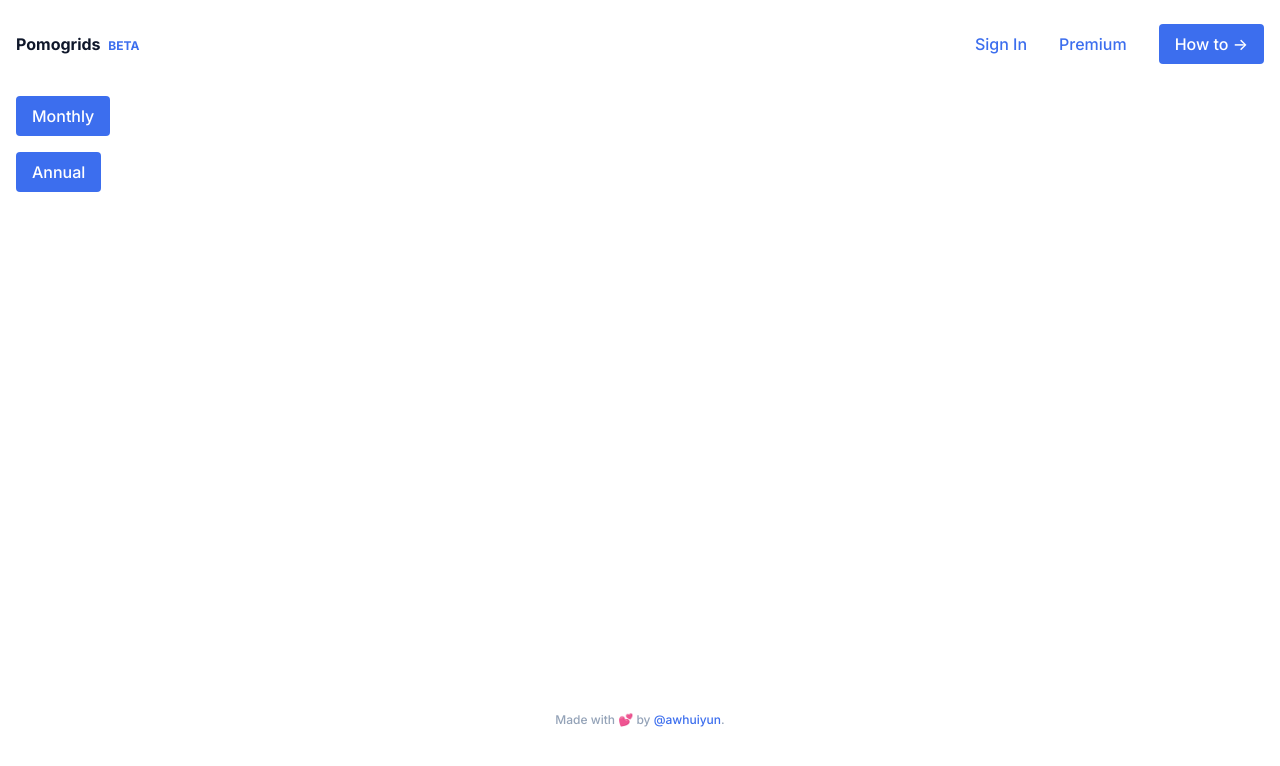
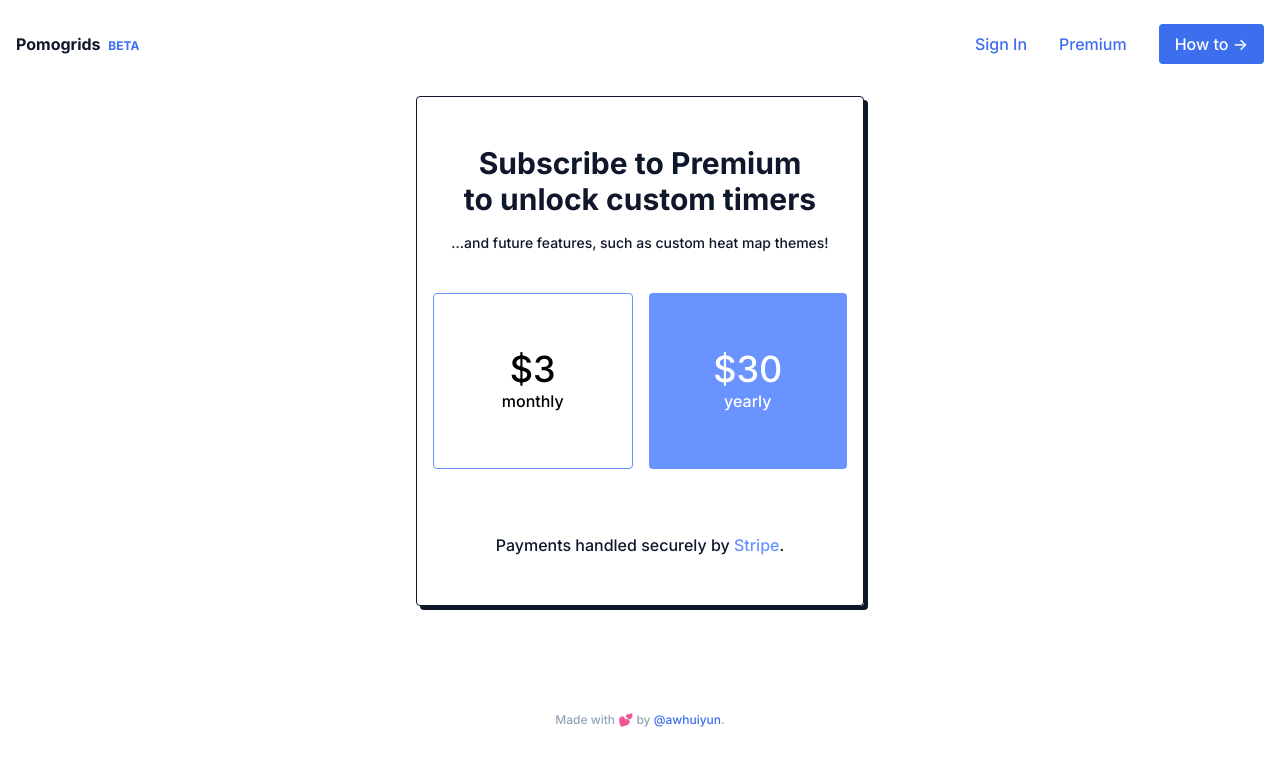
Before and after one commit to awhuiyun/pomogrids-prod, a Next.js app: page /get-premium in a window 1280 px wide. Shown: the top 766 px of the page. Built offline with nearby package versions, Linux system fonts and the light colour scheme; no server answers.

Commit message:
Updated UI for get-premium page

```diff
--- a/src/pages/get-premium/index.tsx
+++ b/src/pages/get-premium/index.tsx
@@ -1,9 +1,7 @@
-import { v4 as uuidv4 } from "uuid";
 import { useState } from "react";
 import { useRouter } from "next/router";
 import useUserStore from "@/stores/useUserStore";
 import useToastStore from "@/stores/useToastStore";
-import BaseButton from "@/components/base/BaseButton";
 import LoadingSpinner from "@/components/LoadingSpinner";
 import { createCheckOutSessionService } from "@/services/payments";
 
@@ -48,35 +46,56 @@ export default function GetPremiumPage() {
       setIsCheckoutSessionLoading(false);
     }
   }
+
+  function handleSubscribeMonthlyButton() {
+    // e.preventDefault();
+    handleClickSubscribe("monthly");
+  }
+
+  function handleSubscribeYearlyButton() {
+    handleClickSubscribe("yearly");
+  }
+
   if (isLoading) return <LoadingSpinner />;
   if (isCheckoutSessionLoading) return <LoadingSpinner />;
   return (
-    <div className="flex flex-col space-y-4">
-      <div
-        onClick={(e) => {
-          e.preventDefault();
-          handleClickSubscribe("monthly");
-        }}
-      >
-        <BaseButton
+    <div className="border border-slate-900 shadow-custom shadow-slate-900 rounded px-4 py-12 max-w-md h-fit mx-auto">
+      <h1 className="text-3xl font-bold text-center">
+        Subscribe to Premium <br />
+        to unlock custom timers
+      </h1>
+      <p className="mt-4 text-sm text-center">
+        ...and future features, such as custom heat map themes!
+      </p>
+      <div className="mt-10 flex flex-row space-x-4 mx-auto">
+        <button
           type="button"
-          label="Monthly"
-          className="text-white bg-blue4 px-4 py-2 w-fit"
-        />
+          className="text-black bg-blue0 border border-blue3 w-full h-44 rounded"
+          onClick={handleSubscribeMonthlyButton}
+        >
+          <span className="text-4xl">$3</span> <br />
+          monthly
+        </button>
+        <button
+          type="button"
+          className="text-white bg-blue3 w-full h-44 rounded"
+          onClick={handleSubscribeYearlyButton}
+        >
+          <span className="text-4xl">$30</span> <br />
+          yearly
+        </button>
       </div>
-
-      <div
-        onClick={(e) => {
-          e.preventDefault();
-          handleClickSubscribe("yearly");
-        }}
-      >
-        <BaseButton
-          type="button"
-          label="Annual"
-          className="text-white bg-blue4 px-4 py-2 w-fit"
-        />
-      </div>
+      <p className="w-fit mx-auto mt-16">
+        Payments handled securely by{" "}
+        <a
+          href="https://stripe.com/en-gb-sg"
+          target="_blank"
+          className="text-blue3 hover:underline underline-offset-2"
+        >
+          Stripe
+        </a>
+        .
+      </p>
     </div>
   );
 }
```
